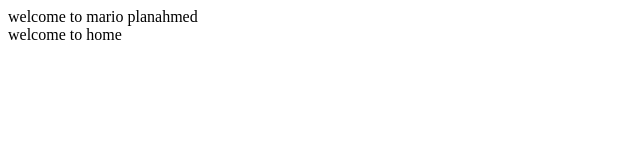
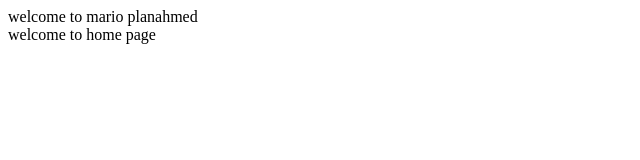
Before and after one commit to ahmednet2020/Mario-app, a React (Create React App) app: page / in a window 1280 px wide. Shown: the top 160 px of the page, without its empty margins (0-640 px from the left). Built offline with nearby package versions, Linux system fonts and the light colour scheme.

Commit message:
pages folder

```diff
--- a/src/App.tsx
+++ b/src/App.tsx
@@ -1,19 +1,20 @@
 import * as React from 'react'
+// import modules
 import { BrowserRouter as Router, Route, Switch } from 'react-router-dom'
+// pages
+import Home from './pages/Home'
+// start class
 interface IState {
     name: string
 }
-class App extends React.Component<{}, IState> {
-
-	constructor(props: {})
-	{
+class App extends React.Component < {}, IState > {
+    constructor(props: {}) {
         super(props)
         this.state = {
-			name:'ahmed'
+            name: 'ahmed'
         }
     }
-	public render():any
-	{
+    public render(): any {
         return (
             <Router>
 			  <div>
@@ -22,17 +23,16 @@ class App extends React.Component<{}, IState> {
 			        {this.state.name}
 			      </div>
 			      <Switch>
-				      <Route exact={true} path='/' render={(match) => <div> welcome to home </div>}/>
+				      <Route exact={true} path='/' component={Home}/>
 				      <Route render={()=> <h1>this is 404 page</h1>}/>
 			      </Switch>
 			  </div>
 			</Router>
         );
     }
-	public componentWillMount():void
-	{
+    public componentDidMount(): void {
         console.log(this)
     }
 }
-
+// end class
 export default App;
--- /dev/null
+++ b/src/pages/Home.tsx
@@ -0,0 +1,15 @@
+import * as React from 'react'
+
+interface Iprops {
+    history: any,
+        location: any,
+        match: any
+}
+const Home = (props: Iprops) => {
+    return (
+        <div className='home'>
+			welcome to home page
+		</div>
+    )
+}
+export default Home;
```
Also changed, not shown: public/index.html (+8 -5 lines). Lines whose indentation alone changed are shown as unchanged.
